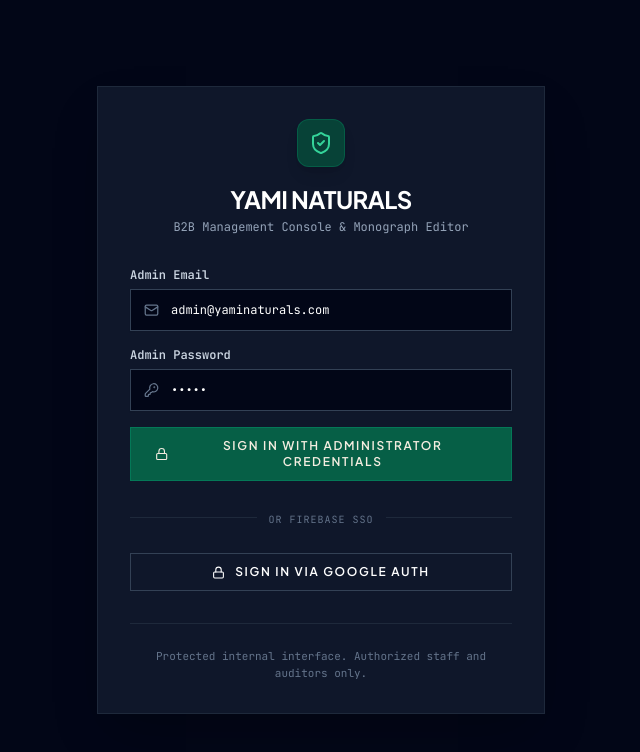
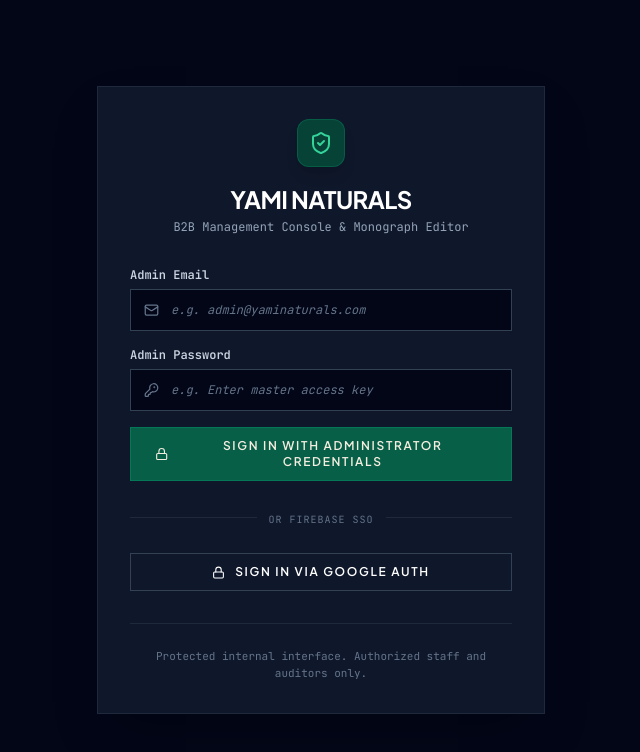
Before and after one commit to yaminaturals/Yaminaturals, a React (Vite) app in the folder client/: page /admin/login in a window 1280 px wide. Shown: the top 752 px of the page, without its empty margins (319-959 px from the left). Built offline with nearby package versions, Linux system fonts and the light colour scheme; no server answers.

Commit message:
Remove hardcoded default credentials from AdminLogin component state

```diff
--- a/client/src/pages/admin/AdminLogin.tsx
+++ b/client/src/pages/admin/AdminLogin.tsx
@@ -5,8 +5,8 @@
 import { ShieldCheck, Lock, Mail, ArrowRight, Loader2, KeyRound } from 'lucide-react';
 
 export const AdminLogin: React.FC = () => {
-  const [email, setEmail] = useState('admin@yaminaturals.com');
-  const [password, setPassword] = useState('admin');
+  const [email, setEmail] = useState('');
+  const [password, setPassword] = useState('');
   const [loading, setLoading] = useState(false);
   const [error, setError] = useState('');
 
```
